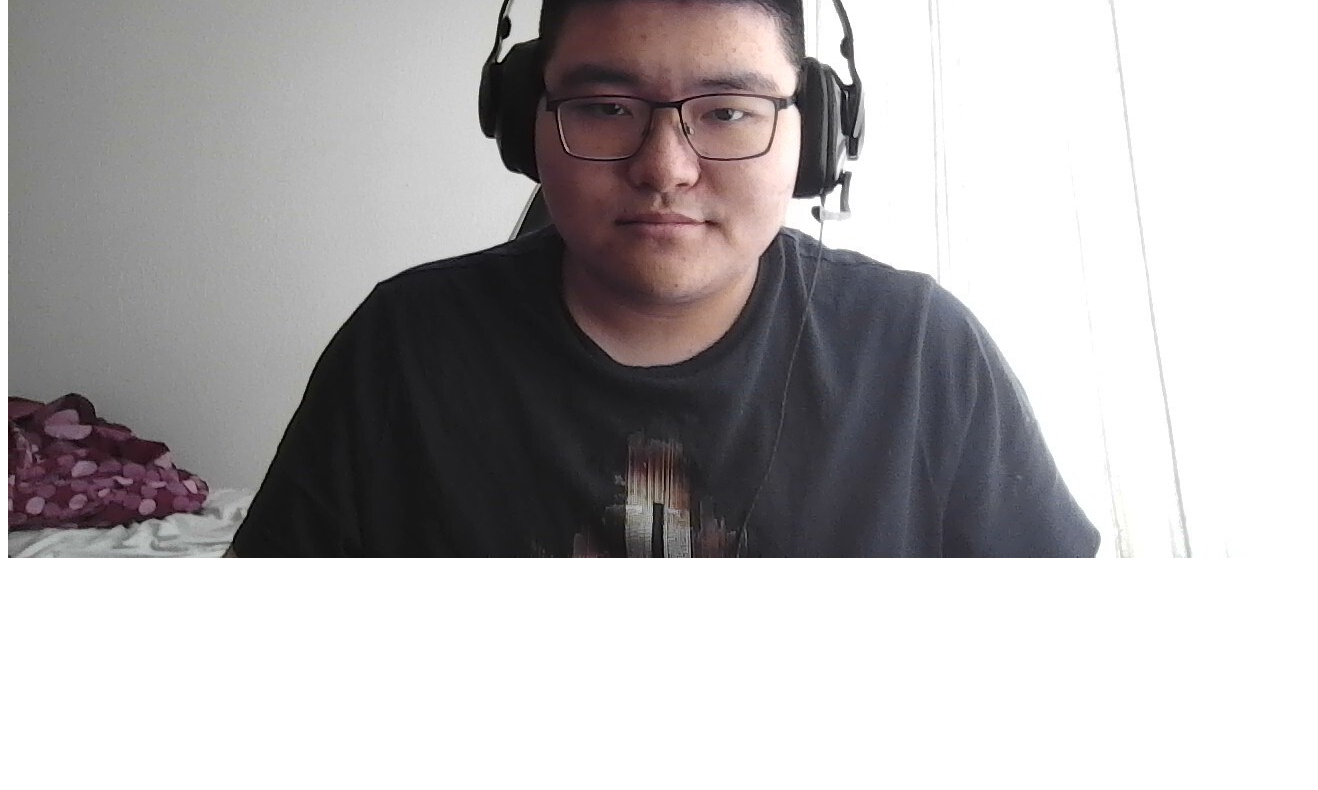
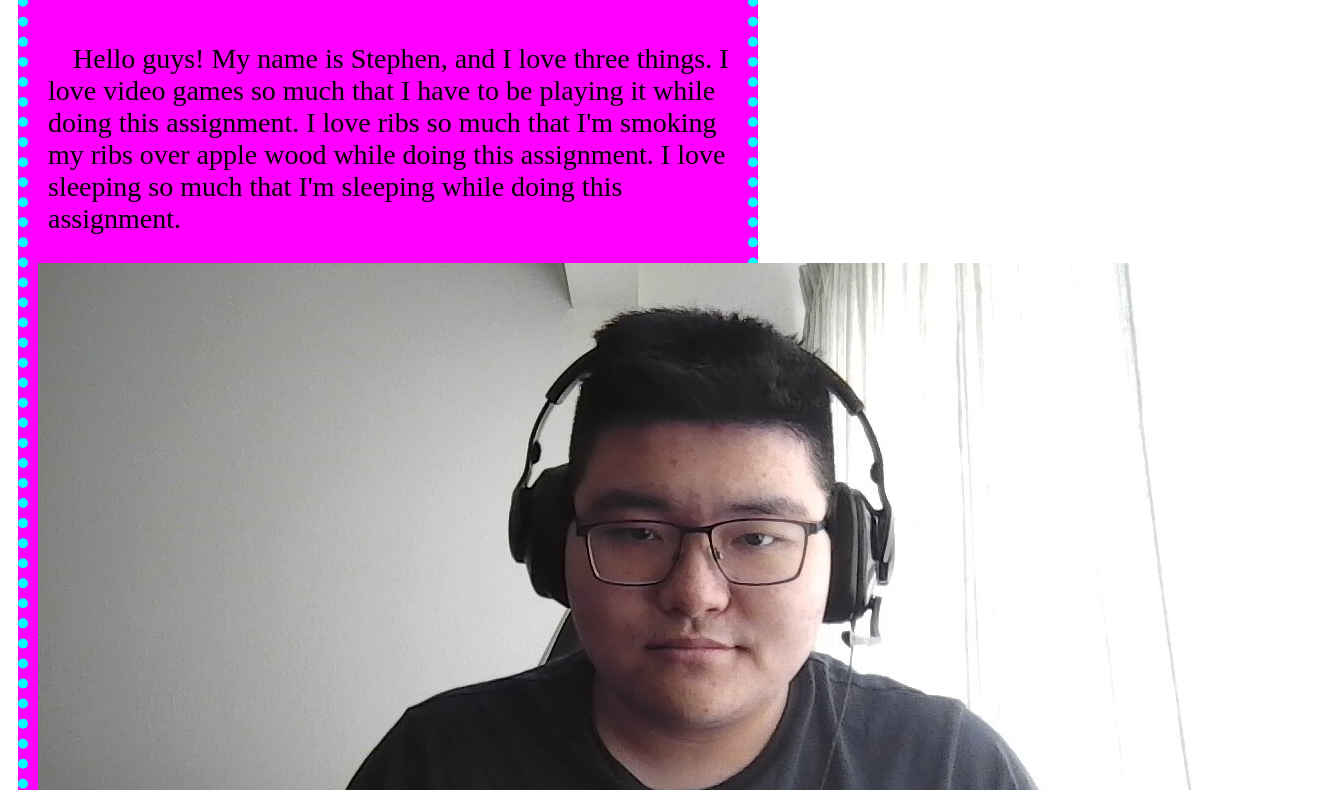
Before and after one commit to okshaone/art101, a plain HTML site: page index.html in a window 1280 px wide. Shown: the part 294-1084 px from the top of the page, 1318 px wide, since content can reach past the window. Before the commit the page ends 864 px from the top, so only its background shows below. Drawn offline with Linux system fonts and the light colour scheme; files that its build step writes are made by us from their sources.

Commit message:
Update index.html

```diff
--- a/index.html
+++ b/index.html
@@ -3,7 +3,7 @@
 <head>
 	<meta charset="utf-8">
 	<title>Stephen's Homepage</title>
-  <link rel="stylesheet" type="text/css" href="art101/css/lab.css"/>
+  <link rel="stylesheet" type="text/css" href="art101/css/site.css"/>
 </head>
 <body>
 	<div id="content">
```
